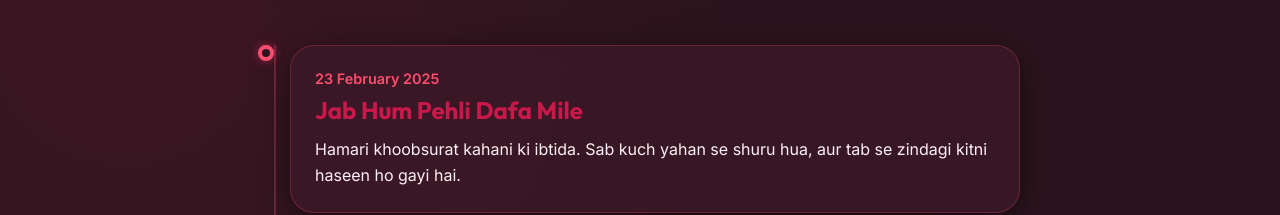
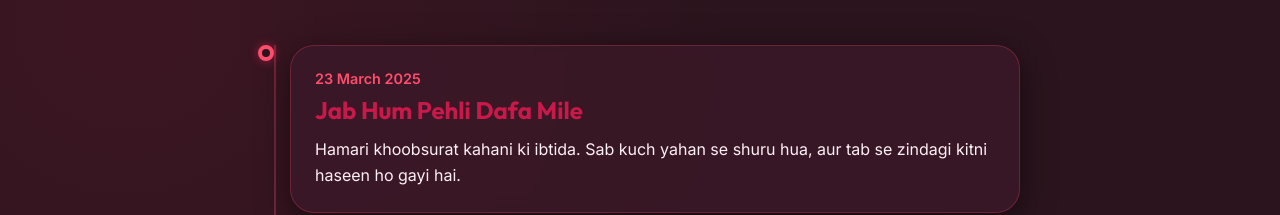
Before and after one commit to malikmahad37/oneyear, a React (Vite) app: page /story in a window 1280 px wide. Shown: the part 232-447 px from the top of the page. Built offline with nearby package versions, Linux system fonts and the light colour scheme.

Commit message:
Fix timeline event 1 date to 23 March

```diff
--- a/src/pages/Story.tsx
+++ b/src/pages/Story.tsx
@@ -15,7 +15,7 @@ interface TimelineEvent {
 const events: TimelineEvent[] = [
     {
         id: 1,
-        date: '23 February 2025',
+        date: '23 March 2025',
         title: 'Jab Hum Pehli Dafa Mile',
         description: 'Hamari khoobsurat kahani ki ibtida. Sab kuch yahan se shuru hua, aur tab se zindagi kitni haseen ho gayi hai.',
         image: 'https://images.unsplash.com/photo-1518199266791-5375a83164ba?ixlib=rb-4.0.3&auto=format&fit=crop&w=600&q=80'
```
